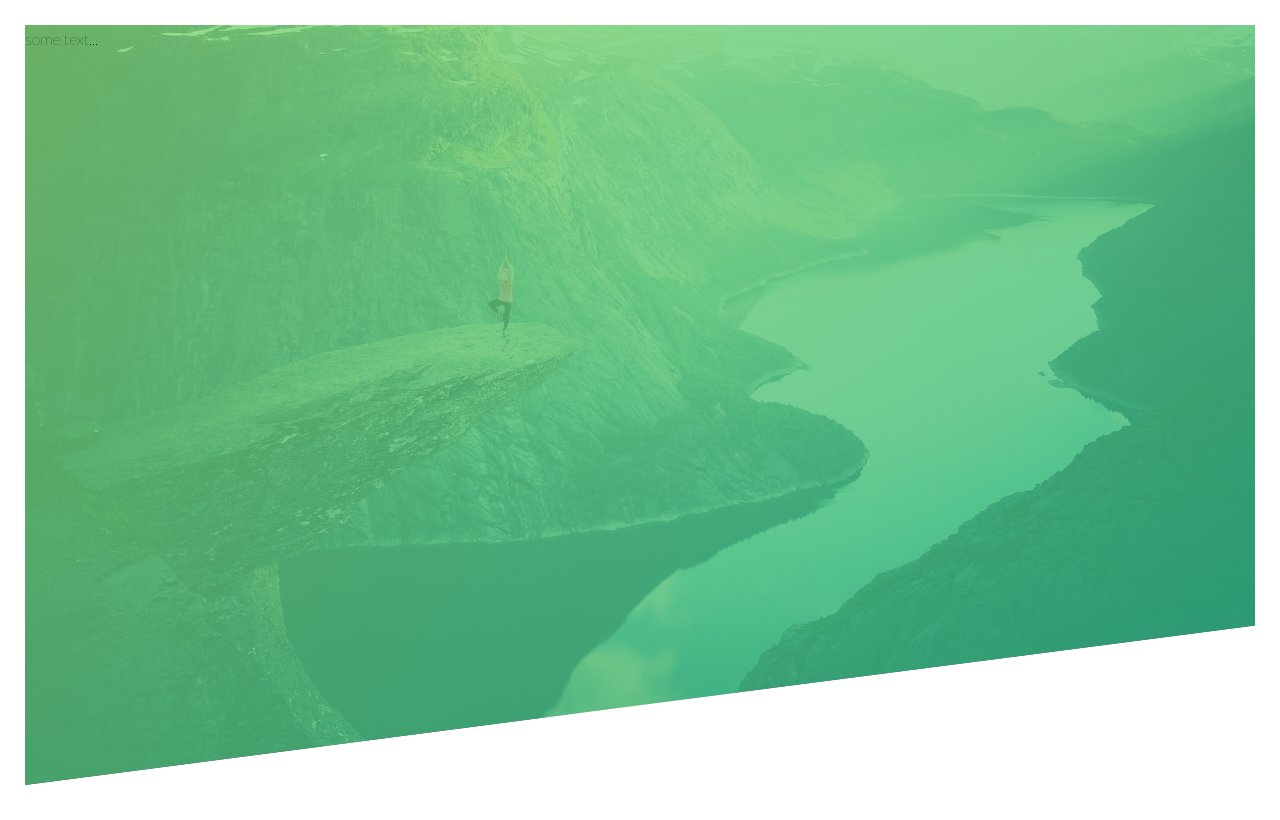
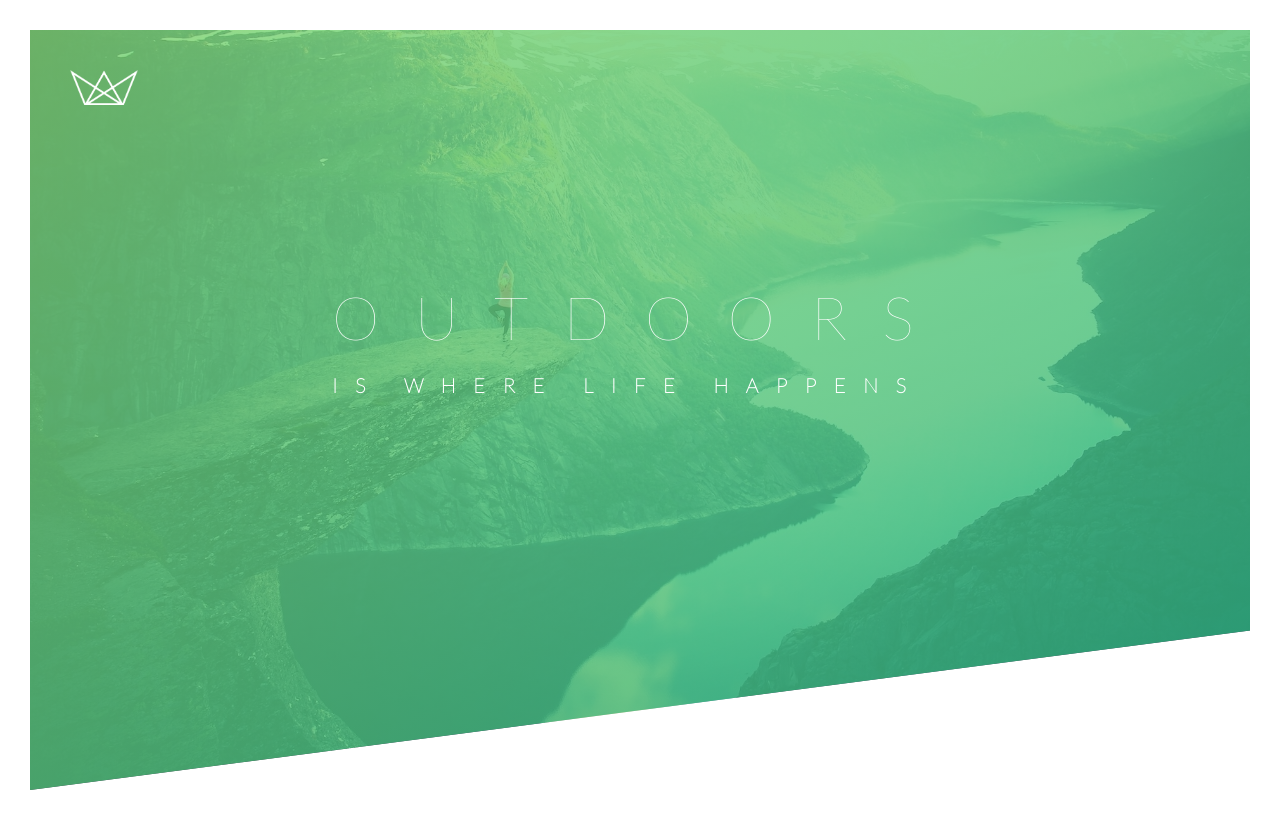
Before and after one commit to gokuljs/advanced-css, a plain HTML site: page index.html in a window 1280 px wide. Drawn offline with Linux system fonts and the light colour scheme.

Commit message:
new designs

```diff
--- a/css/style.css
+++ b/css/style.css
@@ -12,14 +12,85 @@ body {
   line-height: 1.7;
   font-size: 16px;
   line-height: #777;
-  padding:25px;
+  padding: 30px;
 }
 
 .header {
   height: 95vh;
-  background-image: linear-gradient(to right bottom,rgba(128, 214, 113, 0.801),rgba(85, 197, 122, 0.801),rgba(40, 180, 133, 0.815)),url(../img/hero.jpg);
-  background-size:cover;
+  position: relative;
+  background-image: linear-gradient(
+      to right bottom,
+      rgba(128, 214, 113, 0.801),
+      rgba(85, 197, 122, 0.801),
+      rgba(40, 180, 133, 0.815)
+    ),
+    url(../img/hero.jpg);
+  background-size: cover;
   background-position: top;
   /* what it does is it will background image on the top when you change the web */
   clip-path: polygon(0 0, 100% 0%, 100% 79%, 0 100%);
 }
+.logo-box {
+  position: absolute;
+  top: 40px;
+  left: 40px;
+}
+.logo {
+  height: 35px;
+}
+.text-box {
+  position: absolute;
+  top: 40%;
+  left: 50%;
+  transform: translate(-50%, -50%);
+}
+.heading-primary {
+  color: #fff;
+  text-transform: uppercase;
+}
+
+.heading-primary-main {
+  display: block;
+  font-size: 60px;
+  font-weight: 400;
+  letter-spacing: 35px;
+  animation-name: moveInLeft;
+  animation-duration: 2s;
+  animation-timing-function: ease-out;
+  /* animation-iteration-count: 3; */
+}
+
+.heading-primary-secondry {
+  display: block;
+  font-size: 20px;
+  font-weight: 700;
+  letter-spacing: 17.4px;
+  animation: moveInRight 2s ease-out;
+}
+
+@keyframes moveInLeft {
+  0% {
+    opacity: 0;
+    transform: translateX(-100px);
+  }
+  80% {
+    transform: translateX(10px);
+  }
+  100% {
+    opacity: 1;
+    transform: translateX(0px);
+  }
+}
+@keyframes moveInRight {
+  0% {
+    opacity: 0;
+    transform: translateX(100px);
+  }
+  80% {
+    transform: translateX(-10px);
+  }
+  100% {
+    opacity: 1;
+    transform: translateX(0px);
+  }
+}
--- a/index.html
+++ b/index.html
@@ -1,15 +1,23 @@
 <!DOCTYPE html>
 <html lang="en">
-<head>
-    <meta charset="UTF-8">
-    <meta http-equiv="X-UA-Compatible" content="IE=edge">
-    <meta name="viewport" content="width=device-width, initial-scale=1.0">
-    <link rel="stylesheet" href="./css/style.css">
+  <head>
+    <meta charset="UTF-8" />
+    <meta http-equiv="X-UA-Compatible" content="IE=edge" />
+    <meta name="viewport" content="width=device-width, initial-scale=1.0" />
+    <link rel="stylesheet" href="./css/style.css" />
     <title>Document</title>
-</head>
-<body>
+  </head>
+  <body>
     <header class="header">
-        some text...
+      <div class="logo-box">
+        <img src="img/logo-white.png" alt="logo" class="logo" />
+      </div>
+      <div class="text-box">
+        <h1 class="heading-primary">
+          <span class="heading-primary-main">Outdoors</span>
+          <span class="heading-primary-secondry">is where life happens</span>
+        </h1>
+      </div>
     </header>
-</body>
+  </body>
 </html>
```
